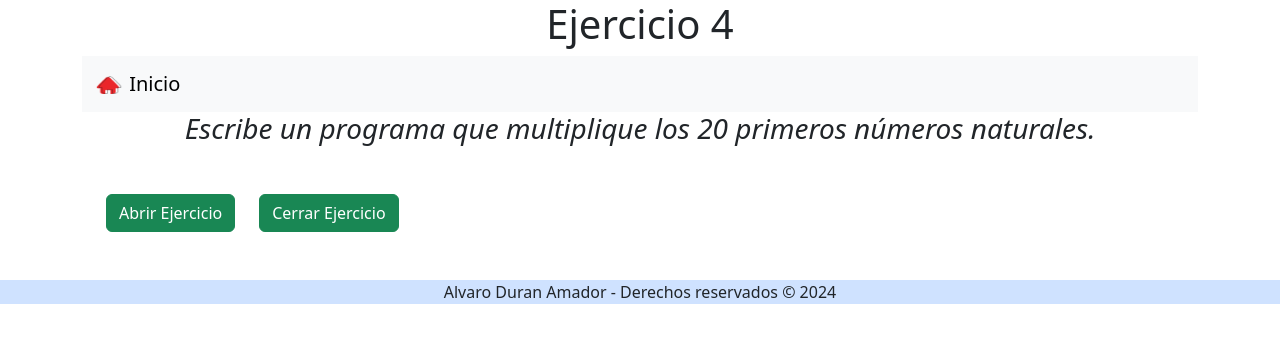
After one commit to alvaroduro/Tema2-DWES, a PHP site: page /ejercicios/ejer4/ejercicio4.php in a window 1280 px wide. The commit adds this page. Shown: the top 343 px of the page. Run offline with PHP 8.4, Linux system fonts and the light colour scheme.

Commit message:
ejercicio 4

```diff
--- /dev/null
+++ b/soluciones_ejercicios/ejercicios/ejer4/ejercicio4.php
@@ -0,0 +1,52 @@
+<!DOCTYPE html>
+<html lang="es">
+
+<head>
+    <meta charset="UTF-8">
+    <meta name="viewport" content="width=device-width, initial-scale=1.0">
+    <title>Ejercicio 4</title>
+    <!--Incluimos BS-->
+    <?php require '../includes/boostrap.php'; ?>
+    <style>
+        #solucionEjer {
+            display: none;
+        }
+    </style>
+</head>
+
+<body>
+    <div class="container text-center">
+        <h1>Ejercicio 4</h1>
+        <?php require '../includes/nav.php'; ?>
+        <h3 class="titulo_ejercicio fst-italic">Escribe un programa que multiplique los 20 primeros números
+            naturales.
+    </div>
+
+    <!--Botones-->
+    <div class="container botones d-flex my-5">
+        <button type="button" class="btn btn-success mx-4 btnAbrir" onclick="mostrarDiv()">Abrir Ejercicio</button>
+        <button type="button" class="btn btn-success btncerrar" onclick="ocultarDiv()">Cerrar Ejercicio</button>
+    </div>
+
+    <!--Div soluciones-->
+    <div class="container text-center my-5 border border-primary w-50 " id="solucionEjer">
+        <h4>Solución Ejercicio</h4>
+
+        <!--Solucion Ejercicio-->
+        <?php
+        $numero=1; //Empezamos con el primer numero natural
+        //Variables
+        for ($i = 1; $i <= 20; $i++) {
+            $numero *= $i;
+        }
+        $numero = number_format($numero); //Damos formato al número
+        //Imprimimos el resultado
+        echo "El resultado de los primero 20 números naturales es <b>$numero</b>";
+        ?>
+    </div>
+</body>
+<!--Incluimos Footer-->
+<?php require '../includes/footer.php'; ?>
+<script src="../ejer1/ejercicio1.js"></script>
+
+</html>
--- a/soluciones_ejercicios/index.php
+++ b/soluciones_ejercicios/index.php
@@ -59,7 +59,7 @@
                     <h5 class="card-title">Ejercicio 4</h5>
                     <p class="card-text">Escribe un programa que multiplique los 20 primeros números
                         naturales.</p>
-                    <a href="#" class="btn btn-primary">Ir al ejercicio</a>
+                    <a href="ejercicios/ejer4/ejercicio4.php" class="btn btn-primary">Ir al ejercicio</a>
                 </div>
             </div>
             <!--Ejercicio 5-->
```
